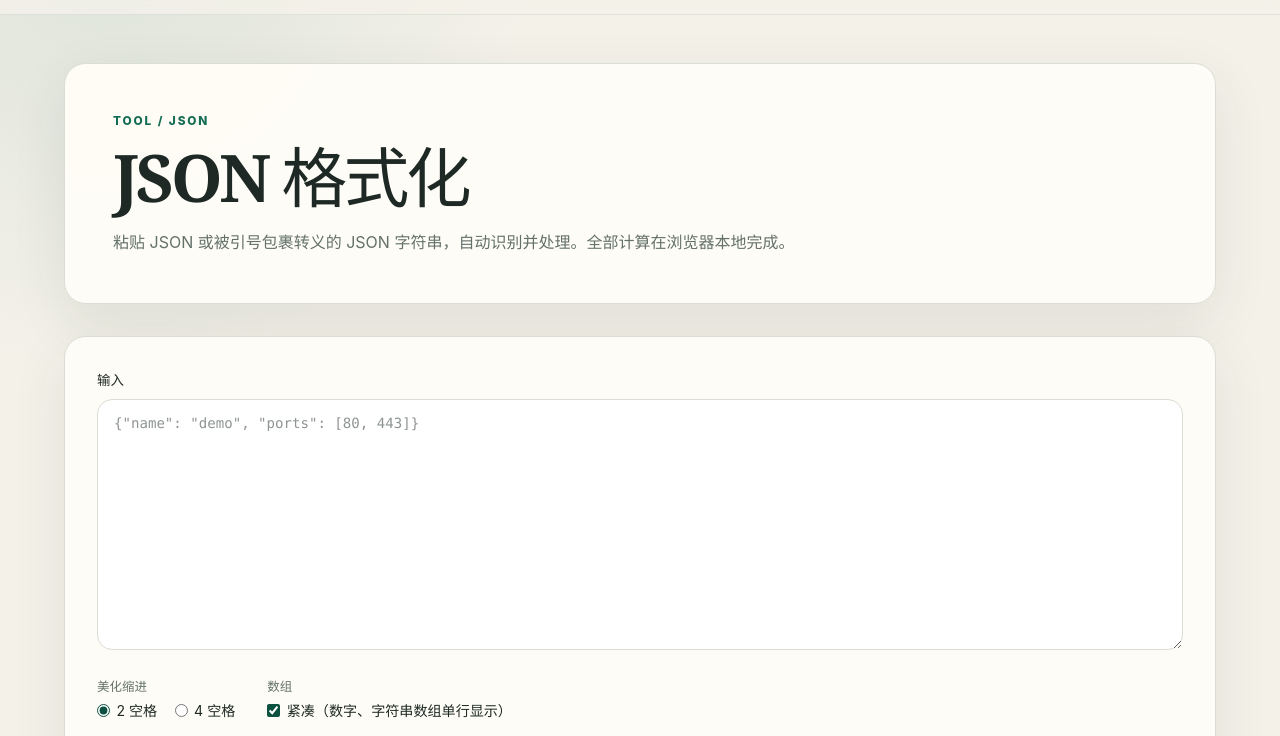
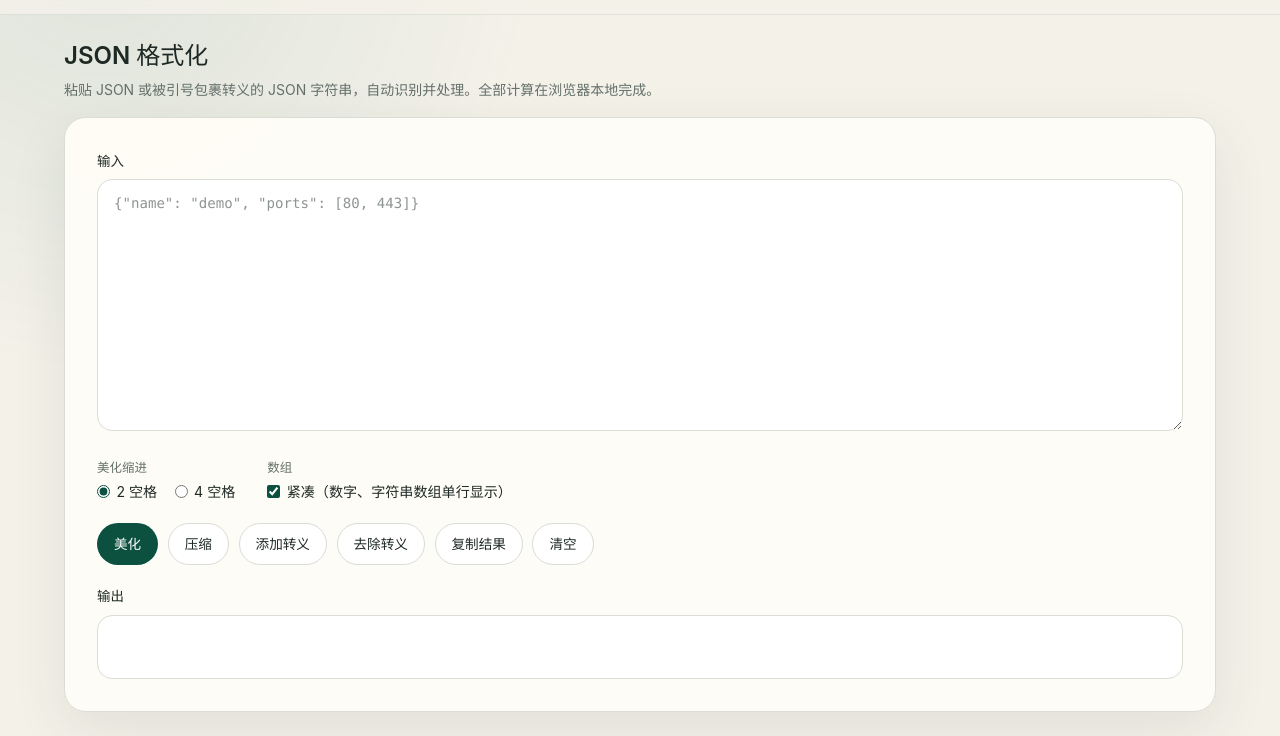
Before and after one commit to qiyon/qiyon.github.io, an Astro site: page /tool/json in a window 1280 px wide. Shown: the part 58-794 px from the top of the page. Built offline with nearby package versions, Linux system fonts and the light colour scheme; Astro itself is replaced by a stand-in of ours.

Commit message:
tool page optimize

```diff
--- a/src/pages/tool/json.astro
+++ b/src/pages/tool/json.astro
@@ -8,7 +8,6 @@ import BaseLayout from "../../layouts/BaseLayout.astro";
 >
   <div class="page-shell tool-page">
     <header class="page-header">
-      <p class="eyebrow">TOOL / JSON</p>
       <h1>JSON 格式化</h1>
       <p>粘贴 JSON 或被引号包裹转义的 JSON 字符串，自动识别并处理。全部计算在浏览器本地完成。</p>
     </header>
--- a/src/pages/tool/logview.astro
+++ b/src/pages/tool/logview.astro
@@ -8,7 +8,6 @@ import BaseLayout from "../../layouts/BaseLayout.astro";
 >
   <div class="page-shell tool-page">
     <header class="page-header">
-      <p class="eyebrow">TOOL / LOG VIEW</p>
       <h1>日志格式化查看</h1>
       <p>
         粘贴业务日志、跨行 JSON 或被转义的 JSON，自动保留业务上下文、识别级别，并递归展开 JSON
--- a/src/pages/tool/unixtimestamp.astro
+++ b/src/pages/tool/unixtimestamp.astro
@@ -18,7 +18,6 @@ const resultRows = [
 >
   <div class="page-shell tool-page">
     <header class="page-header">
-      <p class="eyebrow">TOOL / UNIX TIMESTAMP</p>
       <h1>Unix 时间戳</h1>
       <p>
         支持 Unix 秒 / 毫秒、日期时间（2026-01-01 13:55:01）、日期（20260101）、时间（13、13:55、13:55:01）。
--- a/src/styles/global.css
+++ b/src/styles/global.css
@@ -731,9 +731,35 @@ select {
 
 /* ===== 工具页面 ===== */
 
-.tool-index-page,
+.tool-index-page {
+  padding-block: 3rem 5rem;
+}
+
 .tool-page {
-  padding-block: 3rem 5rem;
+  padding-block: 1.5rem 5rem;
+}
+
+.tool-page > .page-header {
+  margin-bottom: 1rem;
+  padding: 0;
+  border: 0;
+  border-radius: 0;
+  background: none;
+  box-shadow: none;
+}
+
+.tool-page > .page-header h1 {
+  font-family: inherit;
+  font-size: clamp(1.25rem, 2.5vw, 1.5rem);
+  font-weight: 600;
+  line-height: 1.4;
+  letter-spacing: normal;
+}
+
+.tool-page > .page-header > p:last-child {
+  margin-top: 0.375rem;
+  font-size: 0.875rem;
+  line-height: 1.6;
 }
 
 .tool-grid {
```
